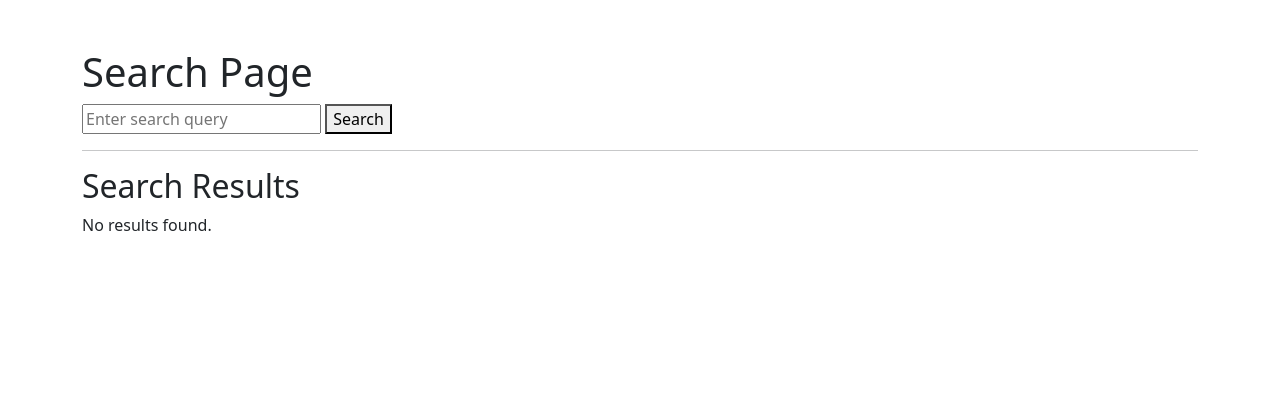
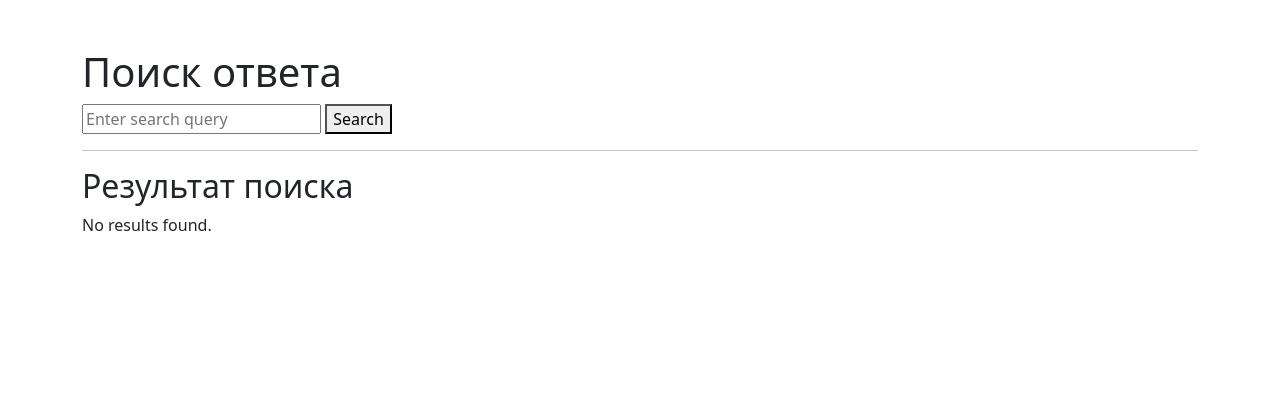
Before and after one commit to nmw1tp/Flask-CRUD, a Flask app: page /search in a window 1280 px wide. Shown: the part 56-461 px from the top of the page. Run offline with Flask 3, Linux system fonts and the light colour scheme.

Commit message:
searct template

```diff
--- a/templates/search.html
+++ b/templates/search.html
@@ -6,7 +6,7 @@ Search
 
 {% block body %}
     <div class="container mt-5">
-        <h1>Search Page</h1>
+        <h1>Поиск ответа</h1>
         <form class="pos" action="{{ url_for('search') }}" method="get">
             <label>
                 <input type="text" name="query" placeholder="Enter search query">
@@ -14,7 +14,7 @@ Search
             <button type="submit">Search</button>
         </form>
         <hr>
-    <h2>Search Results</h2>
+    <h2>Результат поиска</h2>
     {% if results %}
       {% for result in results %}
         <div>
```
